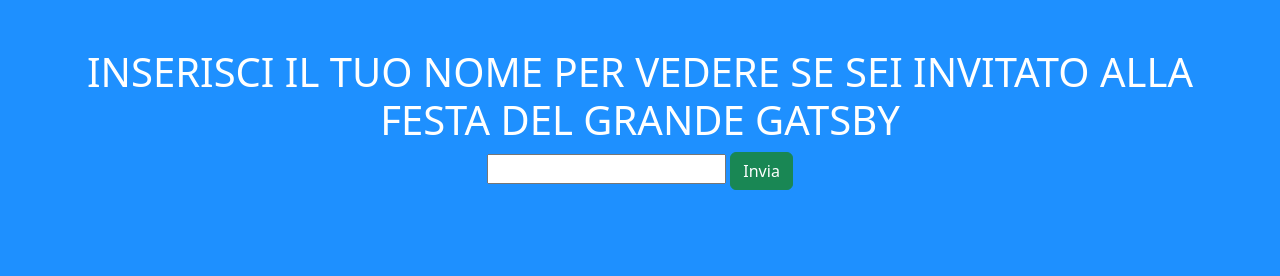
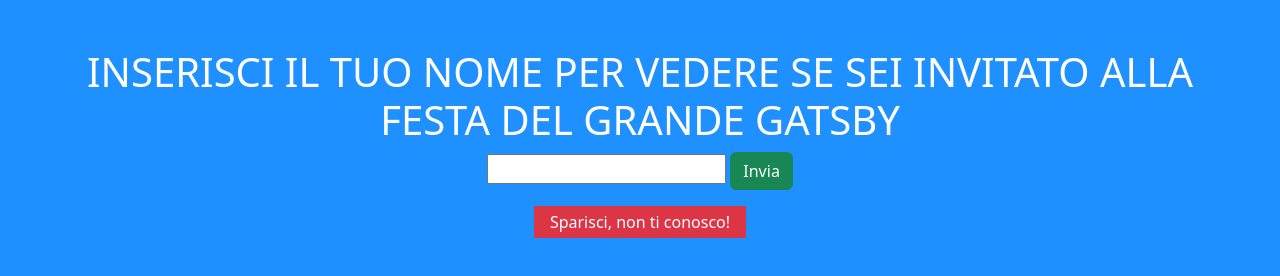
Before and after one commit to Alessandro-Villani/js-jsnacks-blocco-1, a plain HTML site: page jsnack2/index.html in a window 1280 px wide. Both pictures are taken after a click on the button "Invia". Drawn offline with nearby package versions, Linux system fonts and the light colour scheme.

Commit message:
printed in page and styled

```diff
--- a/jsnack2/index.html
+++ b/jsnack2/index.html
@@ -16,7 +16,7 @@
         <h1>INSERISCI IL TUO NOME PER VEDERE SE SEI INVITATO ALLA FESTA DEL GRANDE GATSBY</h1>
         <input type="text" id="name">
         <button class="btn btn-success" id="check">Invia</button>
-        <p id="message"></p>
+        <div id="message" class="d-flex justify-content-center p-3"></div>
     </main>
     <!-- JAVASCRIPT -->
     <script src="js/script.js"></script>
--- a/jsnack2/js/script.js
+++ b/jsnack2/js/script.js
@@ -40,5 +40,10 @@ buttonCheck.addEventListener('click', function(){
         console.log(isInvited);
     }
 
+//6 Prepare message
+const message = isInvited ? `<p class="bg-success px-3 py-1">Complimenti, sei invitato!</p>` : `<p class="bg-danger px-3 py-1">Sparisci, non ti conosco!</p>`
+
+//7. Print message on page
+targetMessage.innerHTML = message;
 
 });
```
